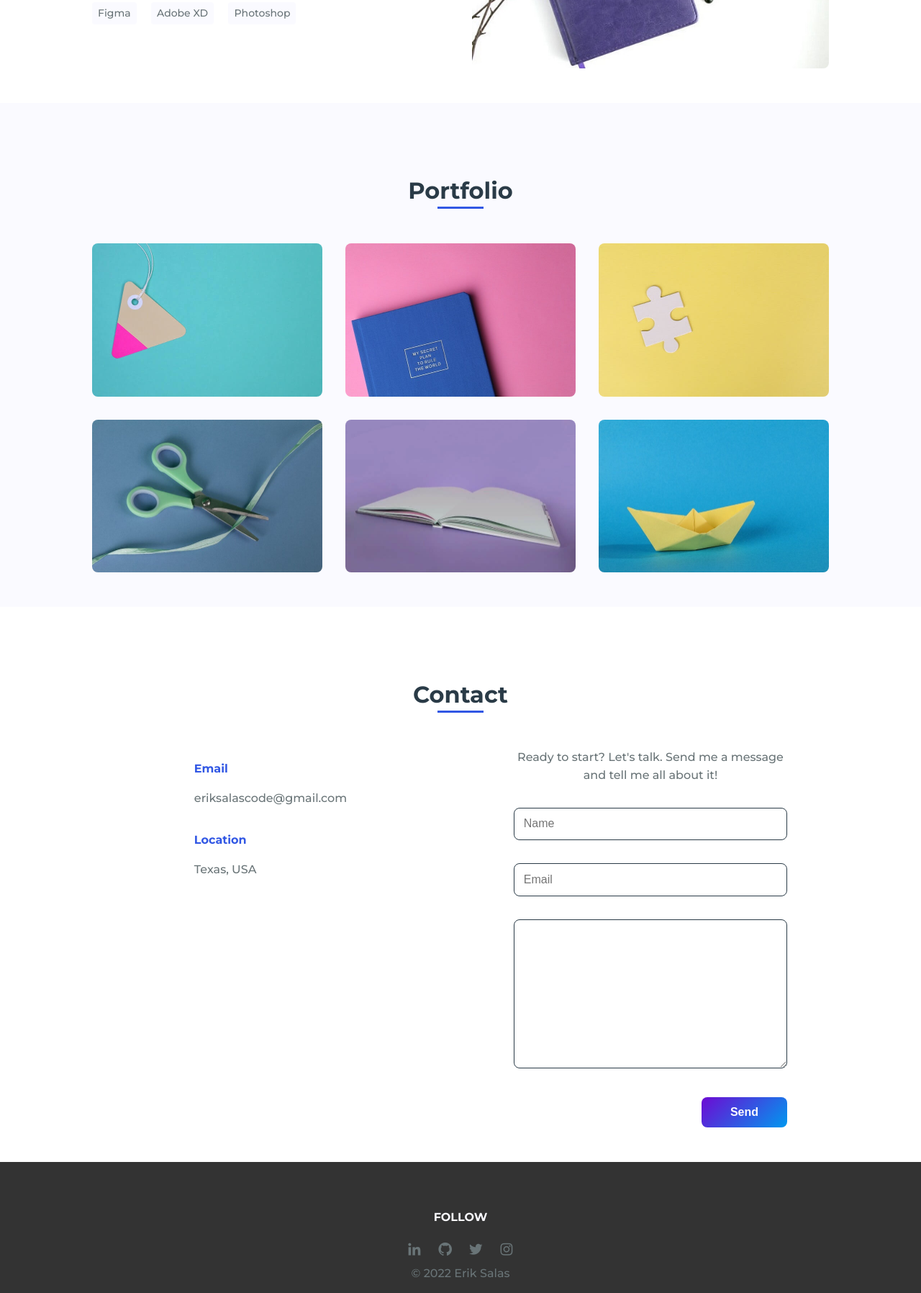
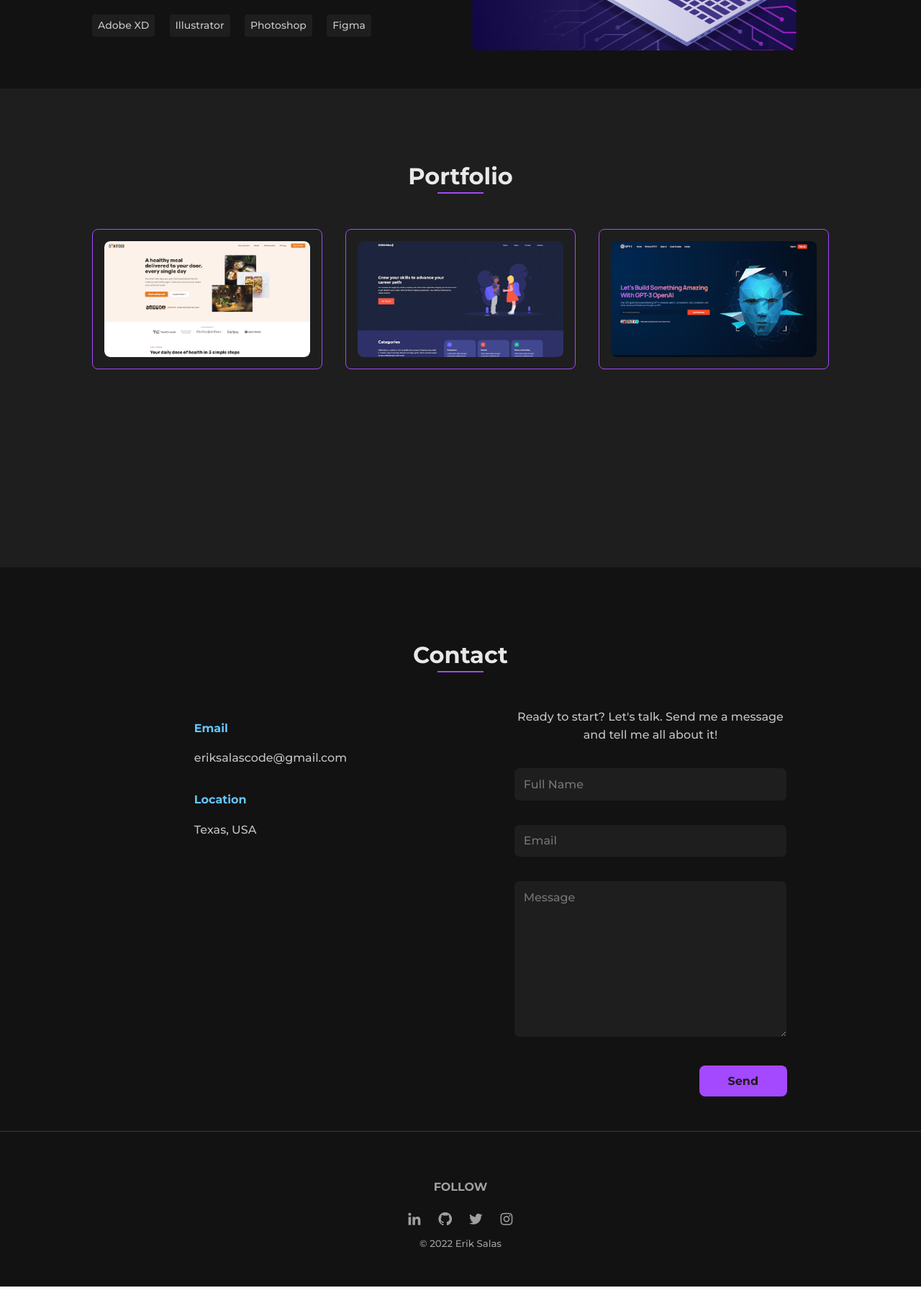
Before and after one commit to eriksalascode/eriksalas-portfolio, a plain HTML site: page index.html in a window 1280 px wide. Shown: the part 1717-3513 px from the top of the page at 72% size. Drawn offline with nearby package versions, Linux system fonts and the light colour scheme; some packages are replaced by stand-ins of ours; a script that the page names is missing.

Commit message:
changed porfolio into dark mode

```diff
--- a/index.html
+++ b/index.html
@@ -34,7 +34,9 @@
             </div>
 
             <div class="nav__toggle" id="nav-toggle">
-                <i class='bx bx-menu'></i>
+                <!-- <i class='bx bx-menu'></i> -->
+                <ion-icon name="menu-outline"></ion-icon>
+                <!-- <i class='bx bx-x-circle'></i> -->
             </div>
         </nav>
     </header>
@@ -43,25 +45,20 @@
         <!--===== HOME =====-->
         <section class="home" id="home">
             <div class="home__container bd-grid">
-                <!-- <h1 class="home__title"><span>HE</span><br>LLO.</h1> -->
                 <h1 class="home__title"><span>Web Developer & Designer</span><br>
                     <p>Responsive and Beautifully Crafted Web Experiences</p>
                 </h1>
-
                 <div class="home__scroll">
                     <a href="#about" class="home__scroll-link select-link"><i
                             class='bx bx-up-arrow-alt select-link'></i>View My
                         Work</a>
                 </div>
-
-                <!-- <img src="assets/img/perfil.png" alt="" class="home__img"> -->
             </div>
         </section>
 
         <!--===== ABOUT =====-->
         <section class="about section" id="about">
             <h2 class="section-title">About</h2>
-
             <div class="about__container bd-grid">
                 <div class="about__img">
                     <img src="assets/img/perfil.png" alt="">
@@ -70,16 +67,11 @@
                 <div>
                     <h2 class="about__subtitle">I'm Erik Salas</h2>
                     <span class="about__profession">Web Developer & Designer</span>
-                    <p class="about__text">I build beautiful, innovative digital products and brands. Creative concepts,
-                        UI/UX centered methodologies, responsive structure, logical functinality, captivating logos,
-                        images, and graphics; it's all part of the process. Let's create something special together.
+                    <p class="about__text">I build beautiful and innovative digital products. I specialize in both the
+                        development and design process for a seamless workflow. With a background in Computer Science
+                        and Graphic Design, I am passionate about the work I create. Let's
+                        make something special together.
                     </p>
-
-                    <!-- <div class="about__social">
-                        <a href="#" class="footer__social-icon"><i class='bx bxl-linkedin'></i></a>
-                        <a href="#" class="footer__social-icon"><i class='bx bxl-github'></i></a>
-                        <a href="#" class="footer__social-icon"><i class='bx bxl-dribbble'></i></a>
-                    </div> -->
                 </div>
             </div>
         </section>
@@ -91,21 +83,24 @@
             <div class="skills__container bd-grid">
                 <div class="skills__box">
                     <h3 class="skills__subtitle">Development</h3>
-                    <span class="skills__name">Html</span>
-                    <span class="skills__name">Css</span>
-                    <span class="skills__name">Javascript</span>
-                    <span class="skills__name">Scss</span>
+                    <span class="skills__name">HTML</span>
+                    <span class="skills__name">CSS</span>
+                    <span class="skills__name">JavaScript</span>
+                    <span class="skills__name">Sass</span>
+                    <span class="skills__name">MongoDB</span>
+                    <span class="skills__name">Express</span>
                     <span class="skills__name">React</span>
-                    <span class="skills__name">Vue</span>
+                    <span class="skills__name">Node</span>
 
                     <h3 class="skills__subtitle">Design</h3>
+                    <span class="skills__name">Adobe XD</span>
+                    <span class="skills__name">Illustrator</span>
+                    <span class="skills__name">Photoshop</span>
                     <span class="skills__name">Figma</span>
-                    <span class="skills__name">Adobe XD</span>
-                    <span class="skills__name">Photoshop</span>
                 </div>
 
                 <div class="skills__img">
-                    <img src="assets/img/skill.jpg" alt="">
+                    <img src="assets/img/code-skills.png" alt="">
                 </div>
             </div>
         </section>
@@ -115,7 +110,7 @@
             <h2 class="section-title">Portfolio</h2>
 
             <div class="portfolio__container bd-grid">
-                <div class="portfolio__img">
+                <!-- <div class="portfolio__img">
                     <img src="assets/img/work1.jpg" alt="">
 
                     <div class="portfolio__link">
@@ -135,28 +130,56 @@
                     <div class="portfolio__link">
                         <a href="#" class="portfolio__link-name">View live</a>
                     </div>
-                </div>
+                </div> -->
+                <div class="portfolio__img-border">
                     <div class="portfolio__img">
-                    <img src="assets/img/work4.jpg" alt="">
+                        <img src="assets/img/omnifood.png" alt="">
 
                         <div class="portfolio__link">
-                        <a href="#" class="portfolio__link-name">View live</a>
+                            <div class="portfolio__project-name">
+                                <p>Omnifood</p>
+                            </div>
+
+                            <div class="portfolio__project-live">
+                                <a href="https://omnifood-inc.netlify.app" target="_blank"
+                                    class="portfolio__link-name">View live</a>
                             </div>
                         </div>
+                    </div>
+                </div>
+                <div class="portfolio__img-border">
                     <div class="portfolio__img">
-                    <img src="assets/img/work5.jpg" alt="">
+                        <img src="assets/img/skillstrides.png" alt="">
 
                         <div class="portfolio__link">
-                        <a href="#" class="portfolio__link-name">View live</a>
+                            <div class="portfolio__project-name">
+                                <p>Skillstrides</p>
+                            </div>
+
+                            <div class="portfolio__project-live">
+                                <a href="https://skillstrides.netlify.app" target="_blank"
+                                    class="portfolio__link-name">View live</a>
                             </div>
                         </div>
+                    </div>
+                </div>
+                <div class="portfolio__img-border">
                     <div class="portfolio__img">
-                    <img src="assets/img/work6.jpg" alt="">
+                        <img src="assets/img/gpt3.png" alt="">
 
                         <div class="portfolio__link">
-                        <a href="#" class="portfolio__link-name">View live</a>
+                            <div class="portfolio__project-name">
+                                <p>GPT-3</p>
+                            </div>
+
+                            <div class="portfolio__project-live">
+                                <a href="https://gpt3access.netlify.app" target="_blank"
+                                    class="portfolio__link-name">View live</a>
                             </div>
                         </div>
+                    </div>
+                </div>
+
             </div>
         </section>
 
@@ -168,25 +191,21 @@
                 <div class="contact__info">
                     <h3 class="contact__subtitle">Email</h3>
                     <span class="contact__text">eriksalascode@gmail.com</span>
-
-                    <!-- <h3 class="contact__subtitle">PHONE</h3>
-                    <span class="contact__text">+20 999-999</span> -->
-
                     <h3 class="contact__subtitle">Location</h3>
                     <span class="contact__text">Texas, USA</span>
                 </div>
 
-                <form action="" class="contact__form">
+                <form action="https://formspree.io/f/myyovlez" method="POST" class="contact__form">
                     <div class="contact__message contact__text">
                         <p>Ready to start? Let's talk. Send me a message and tell me all about it!</p>
                     </div>
+
                     <div class="contact__inputs">
-                        <input type="text" placeholder="Name" class="contact__input">
-                        <input type="mail" placeholder="Email" class="contact__input">
+                        <input type="text" name="name" required placeholder="Full Name" class="contact__input">
+                        <input type="mail" name="email" required placeholder="Email" class="contact__input">
                     </div>
-
-                    <textarea name="" id="" cols="0" rows="10" class="contact__input"></textarea>
-
+                    <textarea name="message" required id="" placeholder="Message" cols="0" rows="10"
+                        class="contact__input"></textarea>
                     <input type="submit" value="Send" class="contact__button">
                 </form>
             </div>
@@ -196,22 +215,6 @@
     <!--===== FOOTER =====-->
     <footer class="footer section">
         <div class="footer__container bd-grid">
-            <!-- <div class="footer__data">
-                <h2 class="footer__title">JHON DOE</h2>
-                <p class="footer__text">I'm Jhon Doe and this is my personal website</p>
-            </div> -->
-            <!--
-            <div class="footer__data">
-                <h2 class="footer__title">EXPLORE</h2>
-                <ul>
-                    <li><a href="#home" class="footer__link">Home</a></li>
-                    <li><a href="#about" class="footer__link">About</a></li>
-                    <li><a href="#skills" class="footer__link">Skills</a></li>
-                    <li><a href="#portfolio" class="footer__link">Portfolio</a></li>
-                    <li><a href="#Contact" class="footer__link">Contact</a></li>
-                </ul>
-            </div> -->
-
             <div class="footer__heading">
                 <h2 class="footer__title">FOLLOW</h2>
             </div>
@@ -226,7 +229,7 @@
                         class='bx bxl-instagram'></i></a>
             </div>
             <div class="rights">
-                &copy; <span class="year">2027</span> Erik Salas
+                <small>&copy; <span class="year">2027</span> Erik Salas</small>
             </div>
         </div>
     </footer>
@@ -236,6 +239,8 @@
 
     <!--===== MAIN JS =====-->
     <script src="main.js"></script>
+    <script type="module" src="https://unpkg.com/ionicons@5.5.2/dist/ionicons/ionicons.esm.js"></script>
+    <script nomodule src="https://unpkg.com/ionicons@5.5.2/dist/ionicons/ionicons.js"></script>
 </body>
 
 </html>
--- a/main.js
+++ b/main.js
@@ -1,4 +1,12 @@
 /*===== MENU SHOW =====*/
+const toggleIcon = () => {
+  const icon = document.querySelector("#nav-toggle ion-icon");
+  let newName = icon.getAttribute("name");
+
+  newName = newName === "menu-outline" ? "close-outline" : "menu-outline";
+  icon.setAttribute("name", newName);
+};
+
 const showMenu = (toggleId, navId) => {
   const toggle = document.getElementById(toggleId),
     nav = document.getElementById(navId);
@@ -6,6 +14,7 @@ const showMenu = (toggleId, navId) => {
   if (toggle && nav) {
     toggle.addEventListener("click", () => {
       nav.classList.toggle("show");
+      toggleIcon();
     });
   }
 };
@@ -17,6 +26,7 @@ const navLink = document.querySelectorAll(".nav__link");
 function linkAction() {
   const navMenu = document.getElementById("nav-menu");
   navMenu.classList.remove("show");
+  toggleIcon();
 }
 navLink.forEach((n) => n.addEventListener("click", linkAction));
 
--- a/styles.css
+++ b/styles.css
@@ -4,35 +4,50 @@
 /*===== VARIABLES CSS =====*/
 :root {
   --header-height: 3rem;
-  --font-medium: 500;
+  --font-low: 500;
 }
 
 /*===== Colores =====*/
+/*
+#0A0A0A
+#121212
+#15292B
+#161618
+#181818
+#192734
+#212121
+#212124
+#22303C
+#242526
+#282828
+#3A3B3C
+#404040
+
+#383b40 overlay light
+#2d2f34 overlay dark
+#27292d surface
+#1f2023 base
+#010101 overflow
+*/
 :root {
-  --first-color: #6d0ad3;
-  --second-color: #0098ef;
-  --subtitle-color: #3157e4;
-  --white-color: #fafaff;
-  --dark-color: #2a3b47;
-  --text-color: #697477;
+  --gradient-left: #46179f;
+  --gradient-right: #170a48;
+  --first-color: #0098ef;
+  --first-color-light: #65c7ff;
+  --first-color-light-op: rgba(101, 199, 255, 0.9);
+  --first-color-dark: #006abc;
+  --second-color: #6d0ad3;
+  --second-color-light: #a449ff;
+  --second-color-dark: #3000a0;
+  --subtitle-color: #65c7ff;
+  --background: #121212;
+  --surface-dark: #1e1e1e;
+  --surface-light: #383b40;
+  --high-text: rgba(255, 255, 255, 0.9);
+  --medium-text: rgba(255, 255, 255, 0.75);
+  --low-text: rgba(255, 255, 255, 0.6);
+  /* --low-text: #fff; */
 }
-
-/*===== Fuente y tipografia =====*/
-/* :root {
-  --body-font: "Montserrat", sans-serif;
-  --big-font-size: 6.25rem;
-  --h2-font-size: 1.25rem;
-  --normal-font-size: 0.938rem;
-  --small-font-size: 0.813rem;
-}
-@media screen and (min-width: 768px) {
-  :root {
-    --big-font-size: 10.5rem;
-    --h2-font-size: 2rem;
-    --normal-font-size: 1rem;
-    --small-font-size: 0.875rem;
-  }
-} */
 
 :root {
   --body-font: "Montserrat", sans-serif;
@@ -81,8 +96,8 @@ body {
   margin: 0;
   font-family: var(--body-font);
   font-size: var(--normal-font-size);
-  font-weight: var(--font-medium);
-  color: var(--text-color);
+  font-weight: var(--font-low);
+  color: var(--medium-text);
   line-height: 1.6;
 }
 h1,
@@ -97,7 +112,7 @@ ul {
 }
 a {
   text-decoration: none;
-  color: var(--text-color);
+  color: var(--medium-text);
 }
 img {
   max-width: 100%;
@@ -112,7 +127,7 @@ img {
 .section-title {
   position: relative;
   font-size: var(--h2-font-size);
-  color: var(--dark-color);
+  color: var(--high-text);
   margin: var(--mb-4) 0;
   text-align: center;
 }
@@ -125,7 +140,7 @@ img {
   right: 0;
   margin: auto;
   top: 2rem;
-  background-color: var(--subtitle-color);
+  background-color: var(--second-color-light);
 }
 
 /*===== LAYOUT =====*/
@@ -149,8 +164,8 @@ img {
 .bg-color {
   background-image: linear-gradient(
     135deg,
-    var(--first-color) 10%,
-    var(--second-color) 100%
+    var(--gradient-left) 10%,
+    var(--gradient-right) 100%
   );
 }
 
@@ -172,7 +187,7 @@ img {
     text-align: center;
     font-size: large;
     /* background-color: rgba(255, 255, 255, 0.7); */
-    background-color: #fff;
+    background-color: var(--background);
     transition: 0.5s;
     backdrop-filter: blur(20px);
   }
@@ -182,17 +197,17 @@ img {
 }
 .nav__link {
   position: relative;
-  color: var(--dark-color);
+  color: var(--medium-text);
 }
 .nav__link:hover {
-  color: var(--subtitle-color);
+  color: var(--second-color-light);
 }
 .nav__logo {
-  color: var(--white-color);
+  color: var(--high-text);
   font-weight: bold;
 }
 .nav__toggle {
-  color: var(--white-color);
+  color: var(--medium-text);
   font-size: 1.5rem;
   cursor: pointer;
 }
@@ -200,6 +215,9 @@ img {
 /*=== Show menu ===*/
 .show {
   right: 0;
+}
+
+.show__icon {
 }
 
 /*Active menu*/
@@ -210,7 +228,7 @@ img {
   height: 0.18rem;
   left: 0;
   top: 2rem;
-  background-color: var(--subtitle-color);
+  background-color: var(--second-color-light);
 }
 
 /*===== HOME =====*/
@@ -218,8 +236,8 @@ img {
   position: relative;
   background-image: linear-gradient(
     135deg,
-    var(--first-color) 0%,
-    var(--second-color) 100%
+    var(--gradient-left) 0%,
+    var(--gradient-right) 100%
   );
   overflow: hidden;
 }
@@ -227,33 +245,22 @@ img {
   height: calc(100vh - var(--header-height));
   row-gap: 5rem;
 }
-/* .home__title{
-    align-self: flex-end;
-    font-size: var(--big-font-size);
-    color: var(--white-color);
-    line-height: .8;
-}
-.home__title span{
-    text-shadow: 0 20px 25px rgba(0,0,0,.5);
-} */
 
 .home__title {
-  /* margin-top: 7rem; */
   align-self: flex-end;
   text-align: center;
   font-size: var(--big-font-size);
-  color: var(--white-color);
+  color: var(--high-text);
   line-height: 1;
 }
 .home__title span {
-  text-shadow: 0.2rem 0.2rem 1.9rem rgba(0, 0, 0, 0.5);
+  /* text-shadow: 0.2rem 0.2rem 1.9rem rgba(0, 0, 0, 0.5); */
 }
 
 .home__title p {
   margin-top: var(--sub-margin-top);
   line-height: var(--sub-line-height);
   font-size: var(--sub-big-font-size);
-  /* text-align: center */
 }
 
 .home__scroll {
@@ -263,7 +270,7 @@ img {
 .home__scroll-link {
   writing-mode: vertical-lr;
   transform: rotate(-180deg);
-  color: var(--white-color);
+  color: var(--high-text);
 }
 .home__img {
   position: absolute;
@@ -273,6 +280,10 @@ img {
 }
 
 /* ===== ABOUT =====*/
+.about {
+  background-color: var(--background);
+}
+
 .about__container {
   justify-items: center;
   row-gap: 2rem;
@@ -286,8 +297,8 @@ img {
   height: 120px;
   background-image: linear-gradient(
     135deg,
-    var(--first-color) 0%,
-    var(--second-color) 100%
+    var(--gradient-left) 0%,
+    var(--gradient-right) 100%
   );
   border-radius: 50%;
   overflow: hidden;
@@ -298,7 +309,7 @@ img {
 }
 .about__subtitle {
   font-size: var(--h2-font-size);
-  color: var(--subtitle-color);
+  color: var(--first-color-light);
   margin-bottom: var(--mb-1);
 }
 .about__text {
@@ -310,6 +321,9 @@ img {
 }
 
 /* ===== SKILLS =====*/
+.skills {
+  background-color: var(--background);
+}
 .skills__container {
   row-gap: 2rem;
 }
@@ -323,16 +337,18 @@ img {
   margin-right: var(--mb-2);
   margin-bottom: var(--mb-3);
   padding: 0.25rem 0.5rem;
-  background-color: var(--white-color);
+  background-color: var(--surface-dark);
+  /* here ------------------------------------------------------------------------------------- */
   border-radius: 0.25rem;
 }
 .skills__name:hover {
-  background-image: linear-gradient(
+  /* background-image: linear-gradient(
     135deg,
-    var(--first-color) 0%,
-    var(--second-color) 100%
-  );
-  color: var(--white-color);
+    var(--gradient-left) 0%,
+    var(--gradient-right) 100%
+  ); */
+  background-color: var(--surface-light);
+  color: var(--high-text);
 }
 .skills__img img {
   border-radius: 0.5rem;
@@ -340,17 +356,25 @@ img {
 
 /* ===== PORTFOLIO =====*/
 .portfolio {
-  background-color: var(--white-color);
+  background-color: var(--surface-dark);
 }
 .portfolio__container {
   justify-items: center;
   row-gap: 2rem;
 }
+
+.portfolio__img-border {
+  padding: 1rem;
+  border-radius: 0.5rem;
+  border: 1px solid var(--second-color-light);
+}
 .portfolio__img {
   position: relative;
   overflow: hidden;
+  border-radius: 0.5rem;
 }
 .portfolio__img img {
+  width: 640px;
   border-radius: 0.5rem;
 }
 .portfolio__link {
@@ -359,11 +383,20 @@ img {
   width: 100%;
   height: 100%;
   display: flex;
+  flex-direction: column;
   justify-content: center;
   align-items: center;
-  background-color: rgba(255, 255, 255, 0.3);
+  gap: 1rem;
+  /* background-color: rgba(255, 255, 255, 0.3); */
+  /* background-color: var(--first-color-light); */
+  background-image: linear-gradient(
+    135deg,
+    var(--gradient-left) 10%,
+    var(--gradient-right) 100%
+  );
+  color: var(--first-color-light);
   border-radius: 0.5rem;
-  cursor: pointer;
+  /* cursor: pointer; */
   backdrop-filter: blur(10px);
   transition: 0.3s;
 }
@@ -371,16 +404,29 @@ img {
   bottom: 0;
 }
 .portfolio__link-name {
-  color: var(--dark-color);
+  display: block;
+  /* background-color: var(--second-color-light); */
+  color: var(--high-text);
+  padding: 0.75rem 2.5rem;
+  margin-left: auto;
+  border-radius: 0.5rem;
+  border: 1px solid var(--high-text);
+  outline: none;
+  font-size: var(--normal-font-size);
+  font-weight: bold;
+  cursor: pointer;
 }
 
 /* ===== CONTACT =====*/
+.contact {
+  background-color: var(--background);
+}
 .contact__container {
   row-gap: 2rem;
 }
 .contact__subtitle {
   font-size: var(--normal-font-size);
-  color: var(--subtitle-color);
+  color: var(--first-color-light);
 }
 .contact__text {
   display: inline-block;
@@ -393,26 +439,29 @@ img {
 }
 .contact__inputs {
   display: grid;
-  /* grid-template-columns: repeat(2, 1fr); */
   column-gap: 1rem;
 }
 .contact__input {
   width: 100%;
   padding: 0.8rem;
   outline: none;
-  border: 1.5px solid var(--dark-color);
+  border: 1.5px solid var(--background);
   font-size: var(--normal-font-size);
   margin-bottom: var(--mb-4);
   border-radius: 0.5rem;
+  background-color: var(--surface-dark);
+}
+
+input,
+select,
+textarea {
+  color: var(--medium-text);
+  font-family: var(--body-font);
 }
 .contact__button {
   display: block;
-  background-image: linear-gradient(
-    135deg,
-    var(--first-color) 0%,
-    var(--second-color) 100%
-  );
-  color: var(--white-color);
+  background-color: var(--second-color-light);
+  color: var(--surface-dark);
   padding: 0.75rem 2.5rem;
   margin-left: auto;
   border-radius: 0.5rem;
@@ -425,37 +474,30 @@ img {
 
 /* ===== FOOTER=====*/
 .footer {
-  background-color: #333;
+  background-color: var(--background);
+  border-top: 1px solid var(--surface-light);
+  border-width: ;
 }
 .footer__container {
-  /* row-gap: 2rem; */
   justify-items: center;
 }
 .footer__title {
   font-size: var(--normal-font-size);
-  color: var(--white-color);
+  color: var(--low-text);
   margin-bottom: var(--mb-2);
 }
-/* .footer__link {
-  padding: 0.25rem 0;
-}
-.footer__link:hover {
-  color: var(--subtitle-color);
-}
-.footer__social {
-  font-size: 1.4rem;
-  margin-right: var(--mb-1);
-}
-.footer__social:hover {
-  color: var(--subtitle-color);
-} */
 
 .footer__social-icon {
+  color: var(--low-text);
   font-size: 1.4rem;
   margin: 0 var(--mb-1);
 }
 .footer__social-icon:hover {
-  color: var(--subtitle-color);
+  color: var(--second-color-light);
+}
+
+.footer .rights {
+  color: var(--low-text);
 }
 
 /* ===== MEDIA QUERIES =====*/
@@ -495,13 +537,13 @@ img {
     display: none;
   }
   .nav__link {
-    color: var(--white-color);
+    color: var(--medium-text);
   }
   .nav__link:hover {
-    color: var(--white-color);
+    color: var(--high-text);
   }
   .active::after {
-    background-color: var(--white-color);
+    background-color: var(--second-color-light);
   }
 
   .home__container {
@@ -549,7 +591,6 @@ img {
   }
 
   .footer__container {
-    /* grid-template-columns: repeat(3, 1fr); */
     justify-items: center;
     justify-content: center;
   }
```
Also changed, not shown: assets/img/Krabby Patty.ttf (added), assets/img/code-skills.png (added), assets/img/gpt3.png (added), assets/img/omnifood.png (added), assets/img/skillstrides.png (added), 5 other files. Lines whose indentation alone changed are shown as unchanged.
